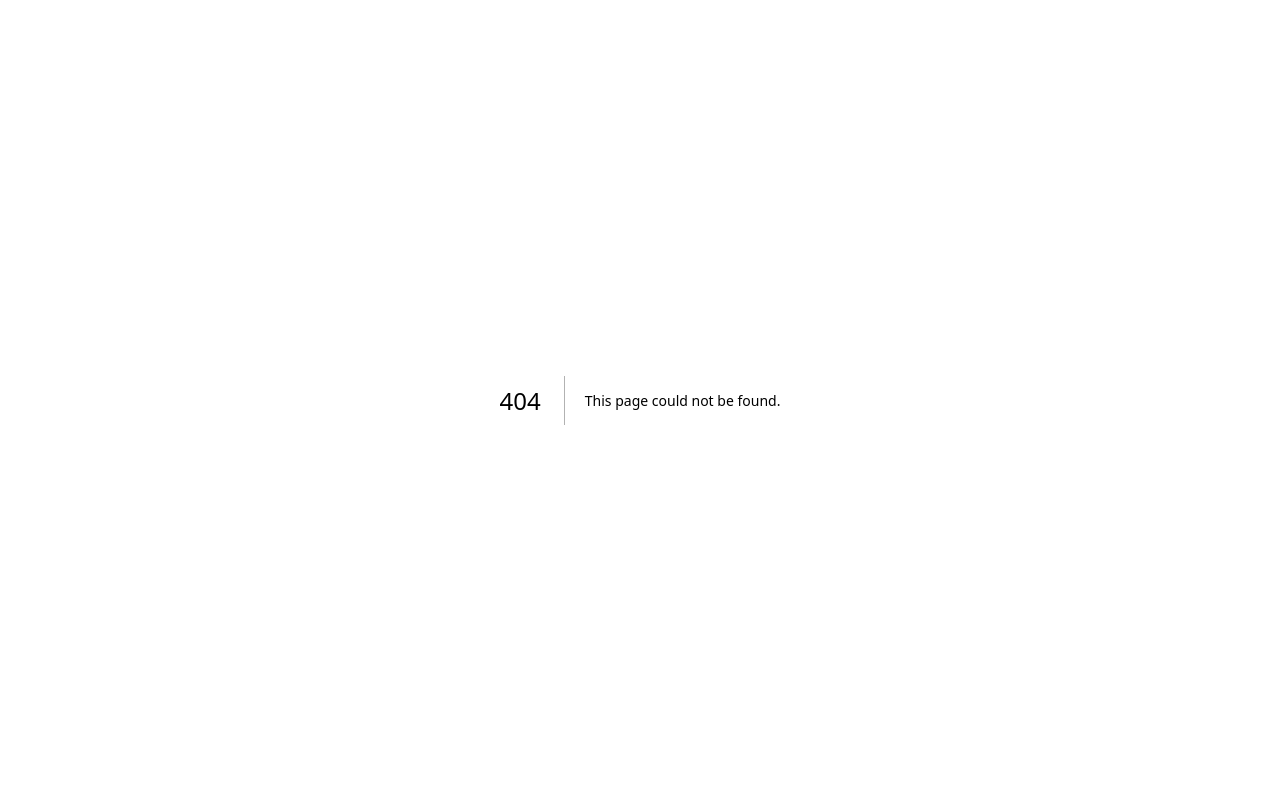
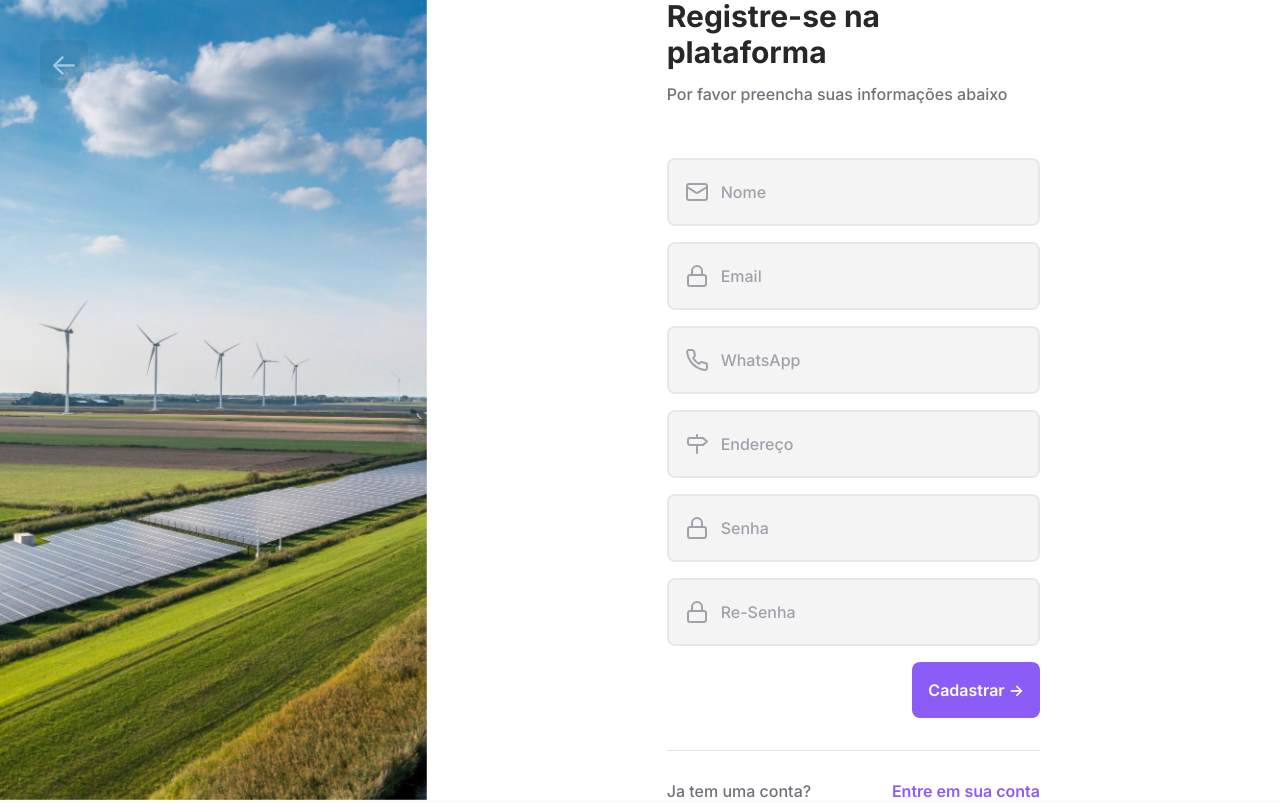
Before and after one commit to samsepi0ldev/education-troca-eco, a Next.js app: page /registrar in a window 1280 px wide. Before the commit this address had no page. Built offline with nearby package versions, Linux system fonts and the light colour scheme.

Commit message:
feat create page login

```diff
--- /dev/null
+++ b/src/app/registrar/page.tsx
@@ -0,0 +1,39 @@
+import Image from 'next/image'
+import Link from 'next/link'
+
+import signUpBg from '@/assets/sign-up-bg.jpg'
+import { Input } from '@/components/input'
+import { BackButton } from '@/components/back-button'
+import { AsyncButton } from '@/components/async-button'
+
+export default function Login () {
+  return (
+    <main className='w-full h-screen'>
+      <BackButton />
+      <Image
+        src={signUpBg}
+        alt='Agricultora'
+        className='w-2/6 h-full fixed inset-0 object-cover'
+      />
+      <div className='w-2/3 h-full ml-auto bg-white px-60 flex flex-col items-center justify-center'>
+        <form className='flex flex-col w-full max-w-lg'>
+          <span className='text-3xl font-bold text-zinc-800'>Registre-se na plataforma</span>
+          <span className='font-medium text-zinc-500 mb-9 mt-3'>Por favor preencha suas informações abaixo</span>
+          <Input text='Nome' type='text' name='name' icon='Mail' />
+          <Input text='Email' type='text' name='email' icon='Lock' />
+          <Input text='WhatsApp' type='text' name='phoneNumber' icon='Phone' />
+          <Input text='Endereço' type='text' name='address' icon='Milestone' />
+          <Input text='Senha' type='password' name='password' icon='Lock' />
+          <Input text='Re-Senha' type='password' name='passwordConfirmation' icon='Lock' />
+          <AsyncButton isLoading={false}>
+            Cadastrar -&gt;
+          </AsyncButton>
+          <div className='w-full pt-7 border-t border-zinc-200 mt-8 flex items-center justify-between'>
+            <span className='font-medium text-zinc-500'>Ja tem uma conta?</span>
+            <Link className='font-semibold text-violet-500 hover:underline underline-offset-2' href='/entrar'>Entre em sua conta</Link>
+          </div>
+        </form>
+      </div>
+    </main>
+  )
+}
```
Also changed, not shown: src/assets/sign-up-bg.jpg (added).
